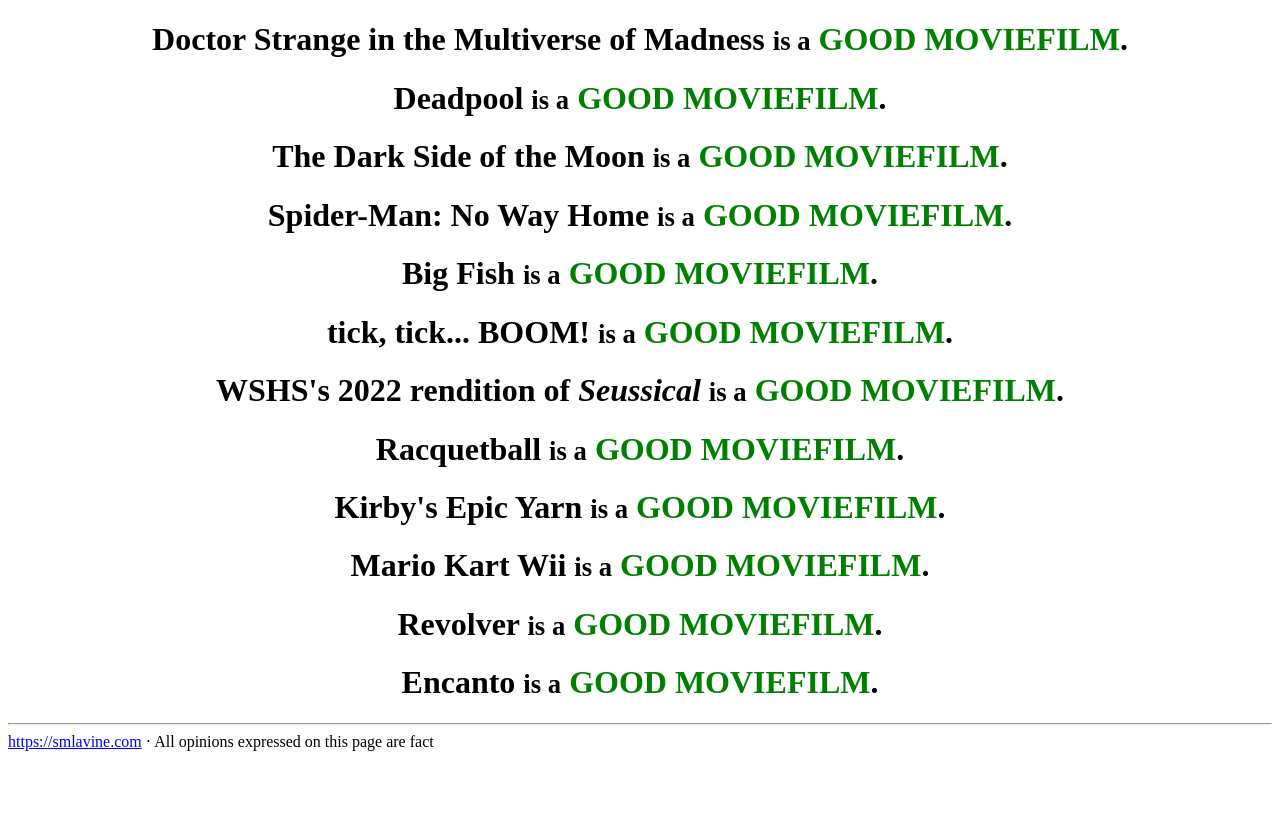
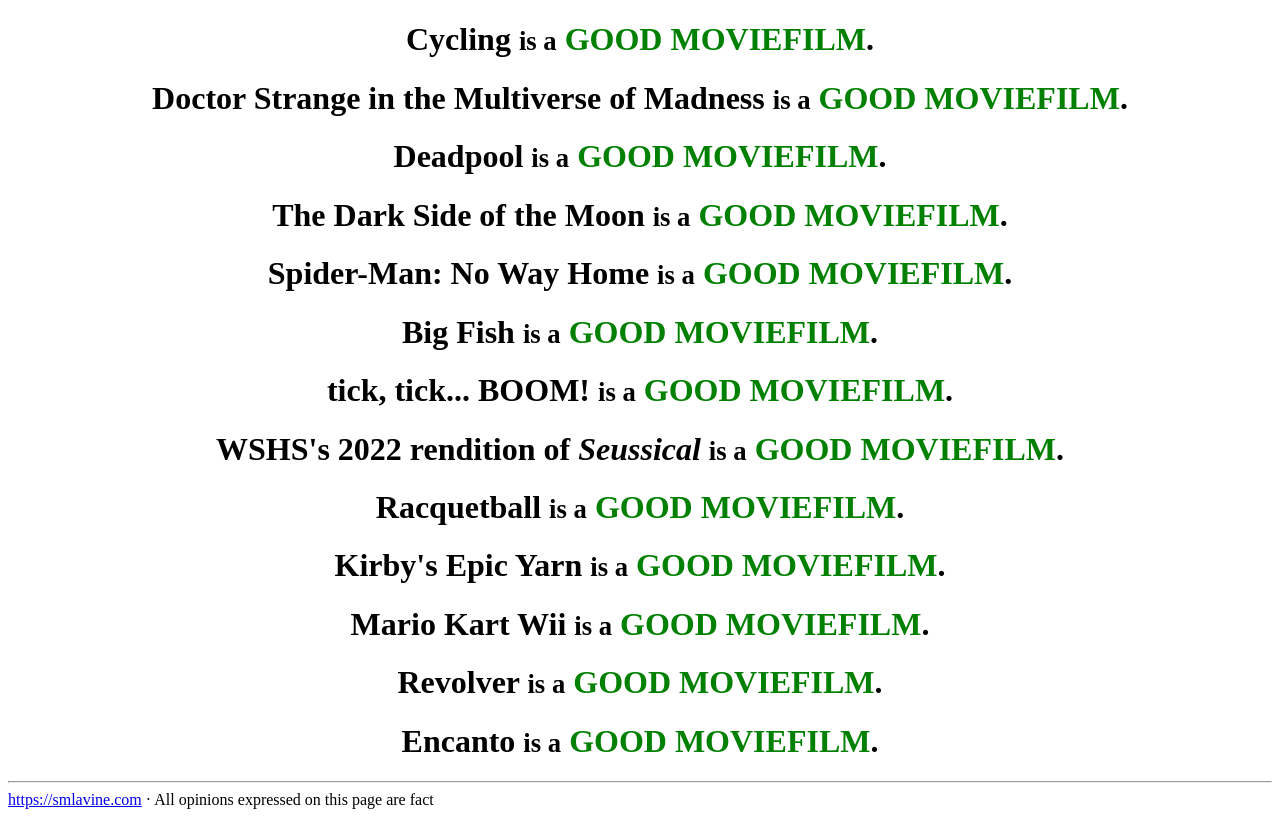
Before and after one commit to smlavine/goodmoviefilm.com, a plain HTML site: page src/index.html in a window 1280 px wide. Drawn offline with Linux system fonts and the light colour scheme.

Commit message:
Add cycling

```diff
--- a/src/index.html
+++ b/src/index.html
@@ -30,6 +30,7 @@
 
 <body>
   <main style="text-align: center">
+    <h1><b><a class="ref" href="https://en.wikipedia.org/wiki/Cycling">Cycling</a></b> <small>is a</small> <b style="color: green">GOOD MOVIEFILM</b><span title="2022-05-11">.</span></h1>
     <h1><b><a class="ref" href="https://en.wikipedia.org/wiki/Doctor_Strange_in_the_Multiverse_of_Madness">Doctor Strange in the Multiverse of Madness</a></b> <small>is a</small> <b style="color: green">GOOD MOVIEFILM</b><span title="2022-05-05">.</span></h1>
     <h1><b><a class="ref" href="https://en.wikipedia.org/wiki/Deadpool_(film)">Deadpool</a></b> <small>is a</small> <b style="color: green">GOOD MOVIEFILM</b><span title="2022-04-29">.</span></h1>
     <h1><b><a class="ref" href="https://en.wikipedia.org/wiki/The_Dark_Side_of_the_Moon">The Dark Side of the Moon</a></b> <small>is a</small> <b style="color: green">GOOD MOVIEFILM</b><span title="2022-04-24">.</span></h1>
```
